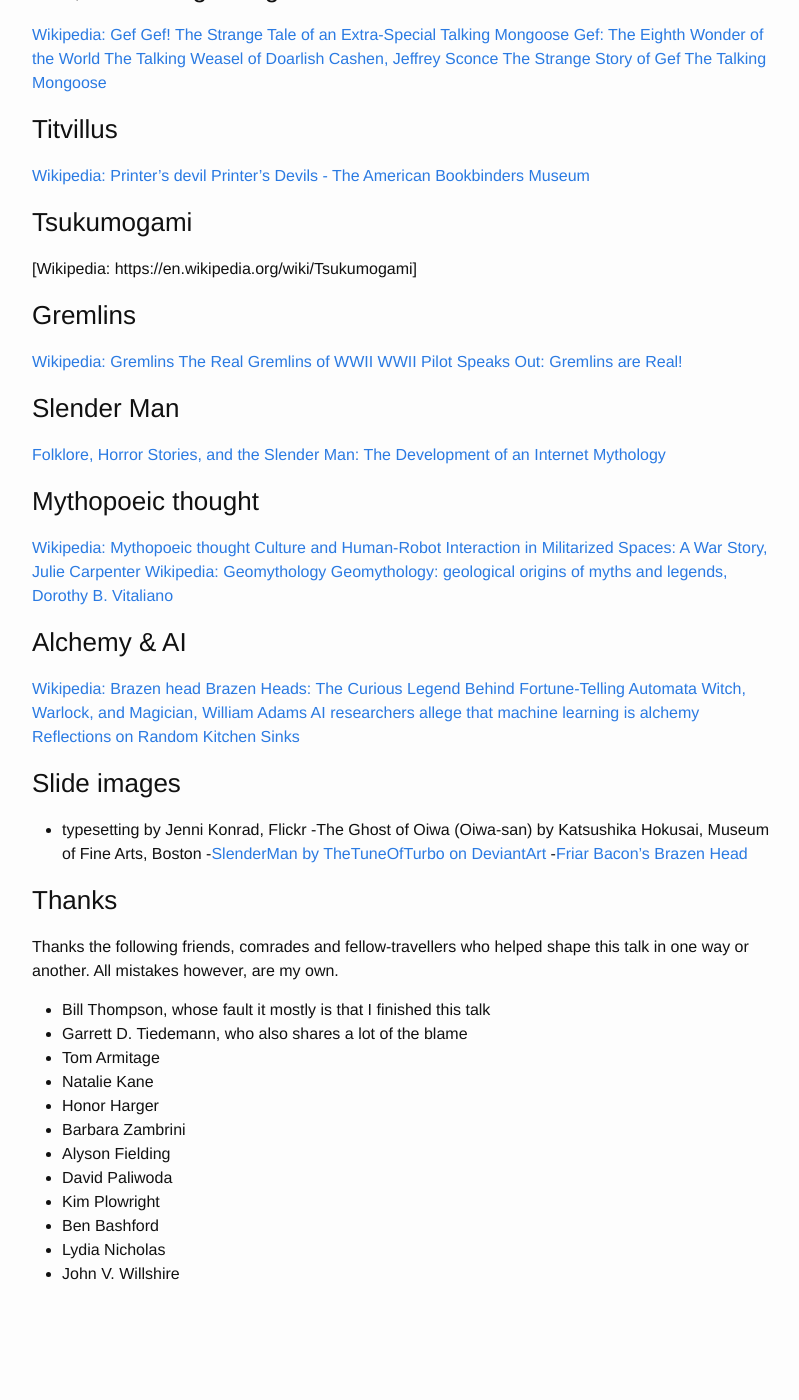
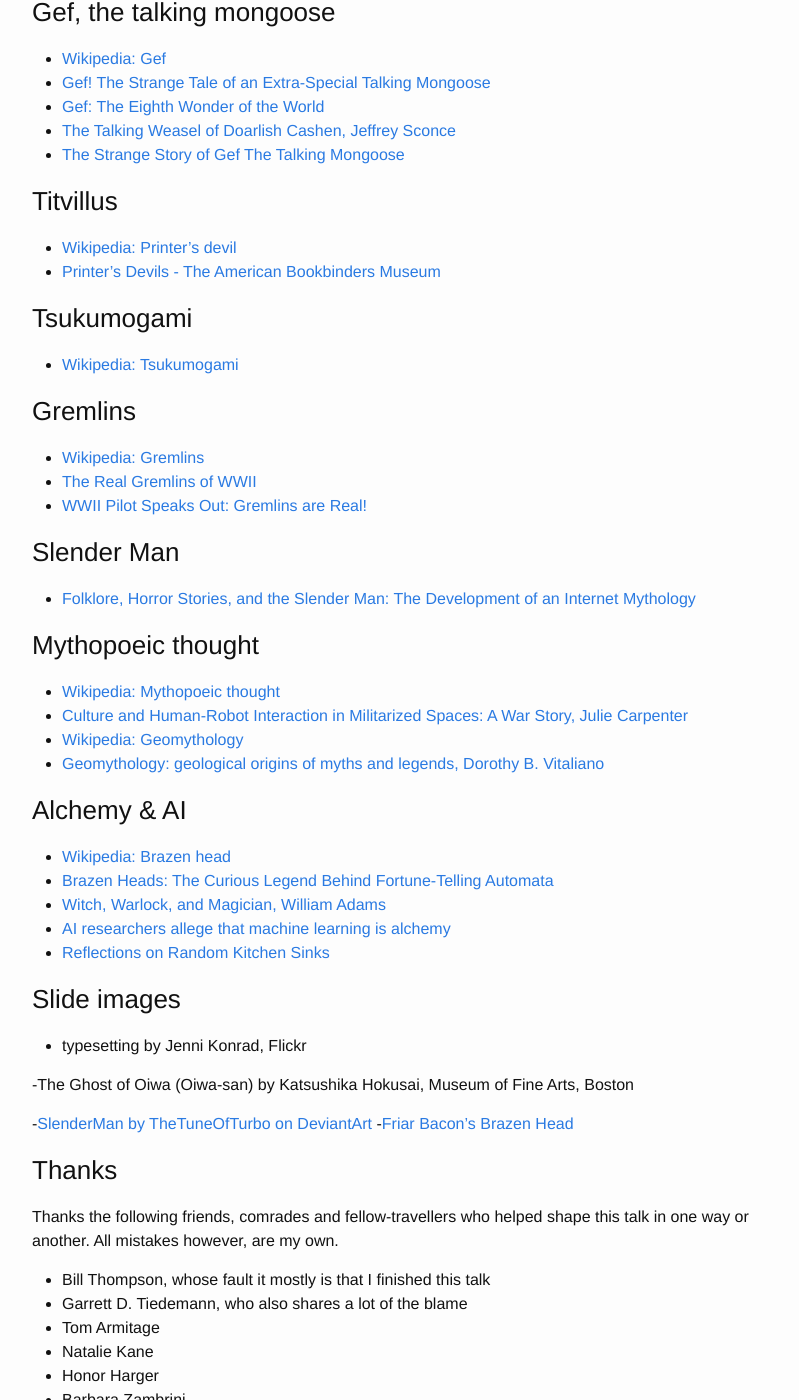
Before and after one commit to prehensile/prehensile.github.io, a Jekyll site: the page built from talks/folklore.md, in a window 1280 px wide and 1400 px high, scrolled down 427 px. Shown: the whole window, without its empty margins (238-1037 px from the left). Built offline with Jekyll 4.4.1, drawn with Linux system fonts in a browser that asks for light colours; before the commit the page ends 1773 px from its top, so only the background shows below that; some of the changed lines change nothing that is shown; some of the changed text lies outside the part shown.

Commit message:
formatting

```diff
--- a/talks/folklore.md
+++ b/talks/folklore.md
@@ -1,5 +1,5 @@
 ---
-title: Numbers Stations
+title: Things That Go Bump On The Net
 layout: page
 permalink: /talks/bump
 ---
@@ -9,51 +9,53 @@
 Presented at EMF 2018.
 
 ### Books and papers
-[The Cultural Evolution of Storytelling and Fairy
+- [The Cultural Evolution of Storytelling and Fairy
 Tales: Human Communication and Memetics](http://assets.press.princeton.edu/chapters/s9676.pdf)
-[God and the Chip: Religion and the Culture of Technology](https://books.google.co.uk/books?id=g7L27aJS7WcC&lpg=PP1&pg=PP1#v=onepage&q&f=false)
-[Haunted Media: Electronic Presence from Telegraphy to Television](https://www.dukeupress.edu/haunted-media)
-[Electronic Elsewheres: Media, Technology, and the Experience of Social Space](https://books.google.co.uk/books?id=rsZ3C011_dgC&lpg=PR19&ots=jbAZtWEn8E&dq=sconce%20gef&pg=PA38#v=onepage&q=sconce%20gef&f=false)
+- [God and the Chip: Religion and the Culture of Technology](https://books.google.co.uk/books?id=g7L27aJS7WcC&lpg=PP1&pg=PP1#v=onepage&q&f=false)
+- [Haunted Media: Electronic Presence from Telegraphy to Television](https://www.dukeupress.edu/haunted-media)
+- [Electronic Elsewheres: Media, Technology, and the Experience of Social Space](https://books.google.co.uk/books?id=rsZ3C011_dgC&lpg=PR19&ots=jbAZtWEn8E&dq=sconce%20gef&pg=PA38#v=onepage&q=sconce%20gef&f=false)
 
 
 ### Gef, the talking mongoose
-[Wikipedia: Gef](https://en.wikipedia.org/wiki/Gef)
-[Gef! The Strange Tale of an Extra-Special Talking Mongoose](http://strangeattractor.co.uk/news/gef-strange-tale-extra-special-talking-mongoose/)
-[Gef: The Eighth Wonder of the World](http://gefmongoose.blogspot.com/p/the-story-of-gef.html)
-[The Talking Weasel of Doarlish Cashen, Jeffrey Sconce](https://www.academia.edu/11742341/The_Talking_Weasel_of_Doarlish_Cashen)
-[The Strange Story of Gef The Talking Mongoose](http://mentalfloss.com/article/71816/strange-story-gef-talking-mongoose)
+- [Wikipedia: Gef](https://en.wikipedia.org/wiki/Gef)
+- [Gef! The Strange Tale of an Extra-Special Talking Mongoose](http://strangeattractor.co.uk/news/gef-strange-tale-extra-special-talking-mongoose/)
+- [Gef: The Eighth Wonder of the World](http://gefmongoose.blogspot.com/p/the-story-of-gef.html)
+- [The Talking Weasel of Doarlish Cashen, Jeffrey Sconce](https://www.academia.edu/11742341/The_Talking_Weasel_of_Doarlish_Cashen)
+- [The Strange Story of Gef The Talking Mongoose](http://mentalfloss.com/article/71816/strange-story-gef-talking-mongoose)
 
 ### Titvillus
-[Wikipedia: Printer's devil](https://en.wikipedia.org/wiki/Printer%27s_devil)
-[Printer's Devils - The American Bookbinders Museum](https://bookbindersmuseum.org/printers-devils/)
+- [Wikipedia: Printer's devil](https://en.wikipedia.org/wiki/Printer%27s_devil)
+- [Printer's Devils - The American Bookbinders Museum](https://bookbindersmuseum.org/printers-devils/)
 
 ### Tsukumogami
-[Wikipedia: https://en.wikipedia.org/wiki/Tsukumogami]
+- [Wikipedia: Tsukumogami](https://en.wikipedia.org/wiki/Tsukumogami)
 
 ### Gremlins
-[Wikipedia: Gremlins](https://en.wikipedia.org/wiki/Gremlin)
-[The Real Gremlins of WWII](https://mysteriousuniverse.org/2015/07/the-real-gremlins-of-wwii/)
-[WWII Pilot Speaks Out: Gremlins are Real!](http://cryptozoologynews.com/wwii-pilot-speaks-out-gremlins-are-real/)
+- [Wikipedia: Gremlins](https://en.wikipedia.org/wiki/Gremlin)
+- [The Real Gremlins of WWII](https://mysteriousuniverse.org/2015/07/the-real-gremlins-of-wwii/)
+- [WWII Pilot Speaks Out: Gremlins are Real!](http://cryptozoologynews.com/wwii-pilot-speaks-out-gremlins-are-real/)
 
 ### Slender Man
-[Folklore, Horror Stories, and the Slender Man: The Development of an Internet Mythology](https://books.google.co.uk/books?id=xuGvBQAAQBAJ&lpg=PT58&pg=PT58#v=onepage&q&f=false)
+- [Folklore, Horror Stories, and the Slender Man: The Development of an Internet Mythology](https://books.google.co.uk/books?id=xuGvBQAAQBAJ&lpg=PT58&pg=PT58#v=onepage&q&f=false)
 
 ### Mythopoeic thought
-[Wikipedia: Mythopoeic thought](https://en.wikipedia.org/wiki/Mythopoeic_thought)
-[Culture and Human-Robot Interaction in Militarized Spaces: A War Story, Julie Carpenter](https://books.google.co.uk/books?id=tj1jCwAAQBAJ&lpg=PT41&dq=mythmaking&pg=PT41#v=snippet&q=mythmaking&f=false)
-[Wikipedia: Geomythology](https://en.wikipedia.org/wiki/Geomythology)
-[Geomythology: geological origins of myths and legends, Dorothy B. Vitaliano ](http://sp.lyellcollection.org/content/specpubgsl/273/1/1.full.pdf)
+- [Wikipedia: Mythopoeic thought](https://en.wikipedia.org/wiki/Mythopoeic_thought)
+- [Culture and Human-Robot Interaction in Militarized Spaces: A War Story, Julie Carpenter](https://books.google.co.uk/books?id=tj1jCwAAQBAJ&lpg=PT41&dq=mythmaking&pg=PT41#v=snippet&q=mythmaking&f=false)
+- [Wikipedia: Geomythology](https://en.wikipedia.org/wiki/Geomythology)
+- [Geomythology: geological origins of myths and legends, Dorothy B. Vitaliano ](http://sp.lyellcollection.org/content/specpubgsl/273/1/1.full.pdf)
 
 ### Alchemy & AI
-[Wikipedia: Brazen head](https://en.wikipedia.org/wiki/Brazen_head)
-[Brazen Heads: The Curious Legend Behind Fortune-Telling Automata](http://mentalfloss.com/article/502537/brazen-heads-curious-legend-behind-fortune-telling-automata)
-[Witch, Warlock, and Magician, William Adams](https://books.google.co.uk/books?id=3-tsDgAAQBAJ&lpg=PP1&pg=PT2#v=onepage&q&f=false)
-[AI researchers allege that machine learning is alchemy](http://www.sciencemag.org/news/2018/05/ai-researchers-allege-machine-learning-alchemy)
-[Reflections on Random Kitchen Sinks](http://www.argmin.net/2017/12/05/kitchen-sinks/)
+- [Wikipedia: Brazen head](https://en.wikipedia.org/wiki/Brazen_head)
+- [Brazen Heads: The Curious Legend Behind Fortune-Telling Automata](http://mentalfloss.com/article/502537/brazen-heads-curious-legend-behind-fortune-telling-automata)
+- [Witch, Warlock, and Magician, William Adams](https://books.google.co.uk/books?id=3-tsDgAAQBAJ&lpg=PP1&pg=PT2#v=onepage&q&f=false)
+- [AI researchers allege that machine learning is alchemy](http://www.sciencemag.org/news/2018/05/ai-researchers-allege-machine-learning-alchemy)
+- [Reflections on Random Kitchen Sinks](http://www.argmin.net/2017/12/05/kitchen-sinks/)
 
 ### Slide images
 - typesetting by Jenni Konrad, Flickr
+
 -The Ghost of Oiwa (Oiwa-san) by Katsushika Hokusai, Museum of Fine Arts, Boston
+
 -[SlenderMan by TheTuneOfTurbo on DeviantArt](https://www.deviantart.com/-thetuneofturbo/art/SlenderMan-177739732)
 -[Friar Bacon's Brazen Head](https://commons.wikimedia.org/wiki/-File:Friar_Bacon%27s_Brazen_Head.png)
 
```
